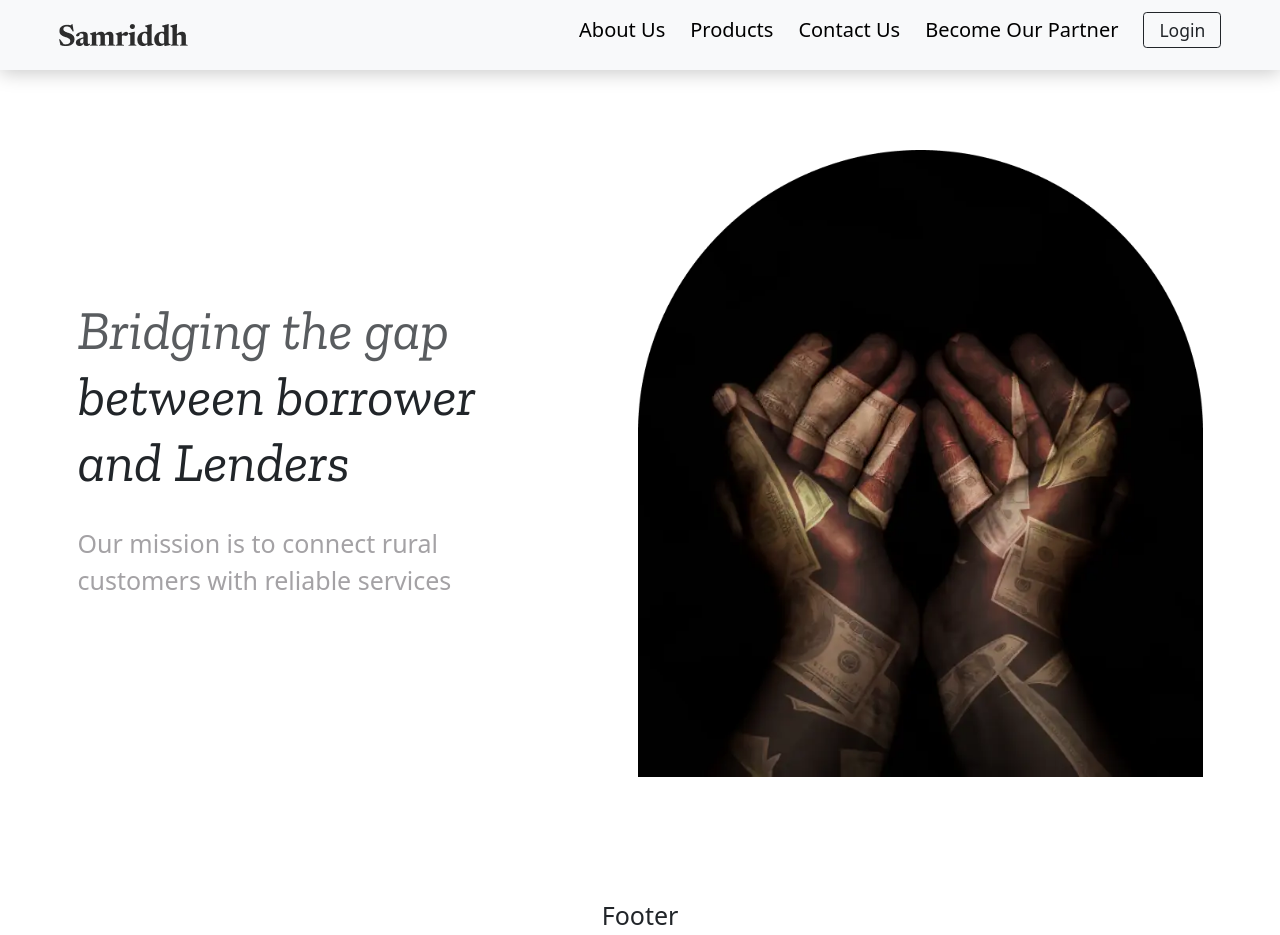
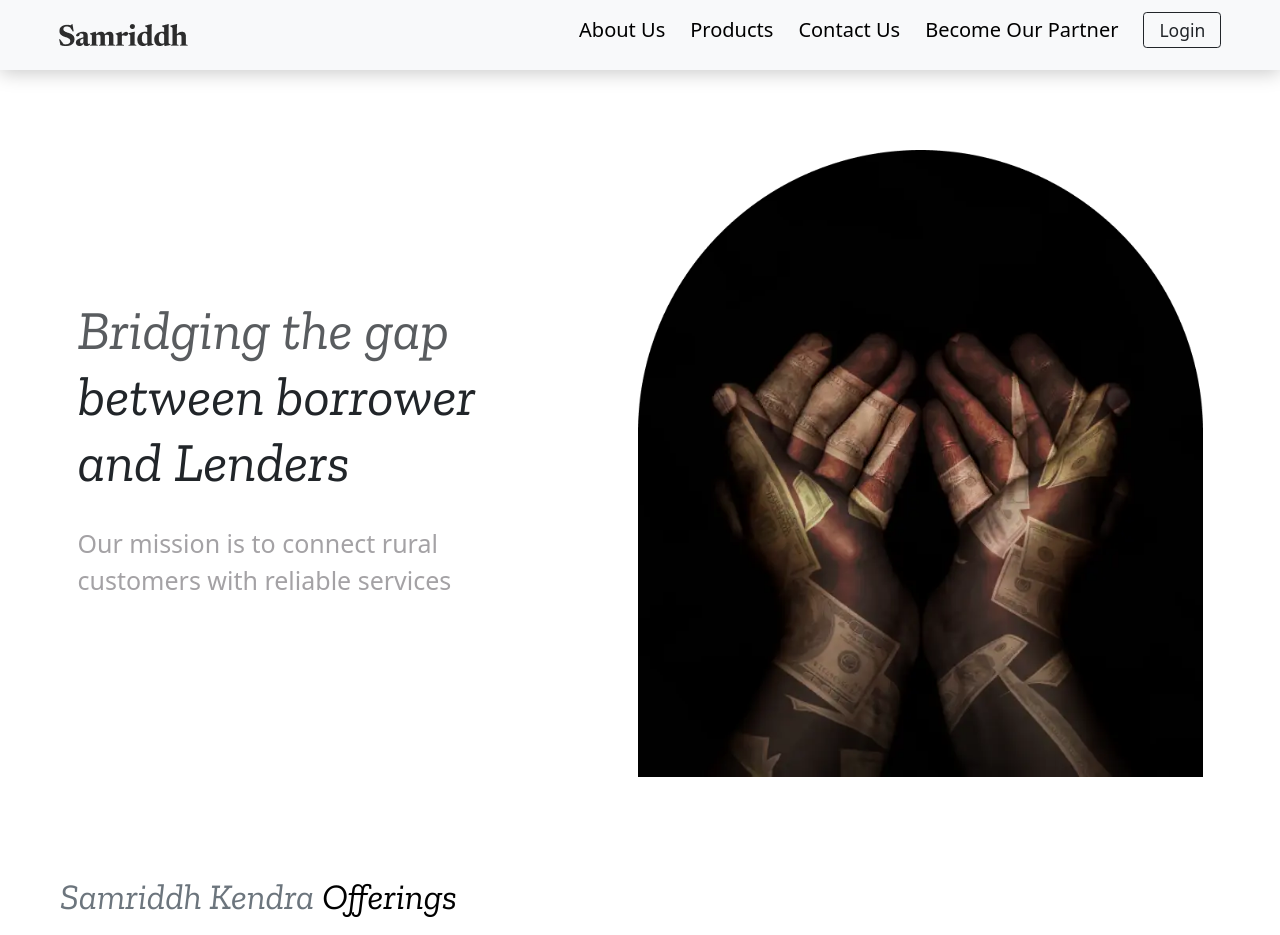
Before and after one commit to mohitanand744/Samriddh_React, a React (Vite) app: page / in a window 1280 px wide. Built offline with nearby package versions, Linux system fonts and the light colour scheme.

Commit message:
added some minor problems.

```diff
--- a/src/Layout.jsx
+++ b/src/Layout.jsx
@@ -8,7 +8,7 @@ const Layout = () => {
     <>
       <Nav />
       <Outlet />
-      <Footer />
+      {/*  <Footer /> */}
     </>
   );
 };
--- a/src/Pages/Home.jsx
+++ b/src/Pages/Home.jsx
@@ -21,6 +21,9 @@ const Home = () => {
           </div>
         </div>
       </section>
+      <p className="title-font mx-6 fs-36 text-secondary">
+        Samriddh Kendra <span className="text-black">Offerings</span>
+      </p>
     </div>
   );
 };
--- /dev/null
+++ b/src/Router/router.jsx
@@ -0,0 +1,34 @@
+import {
+  createBrowserRouter,
+  createRoutesFromElements,
+  Route,
+} from "react-router-dom";
+
+/*! Importing All Pages */
+
+import Layout from "../Layout";
+import Home from "../Pages/Home";
+import AboutUs from "../Pages/AboutUs";
+import Products from "../Pages/Products";
+import ContactUs from "../Pages/ContactUs";
+import BecomeOurPartner from "../Pages/BecomeOurPartner";
+
+export const router = createBrowserRouter(
+  createRoutesFromElements(
+    <Route path="/" element={<Layout />}>
+      <Route index element={<Home />} />
+      <Route path="about" element={<AboutUs />} />
+      <Route path="products" element={<Products />} />
+      <Route path="contact" element={<ContactUs />} />
+      <Route path="become_our_partner" element={<BecomeOurPartner />} />
+      <Route
+        path="*"
+        element={
+          <center className="mt-9">
+            <h1>Page Not Found!!</h1>
+          </center>
+        }
+      />
+    </Route>
+  )
+);
--- a/src/components/NavBar/Nav.jsx
+++ b/src/components/NavBar/Nav.jsx
@@ -6,10 +6,9 @@ const Nav = () => {
     <>
       <nav className="navbar bg-body-tertiary fixed-top nav b-shadow">
         <div className="container-fluid">
-          <a className="navbar-brand" href="/">
+          <NavLink className={"navbar-brand"}>
             <img src="./Samriddh.webp" alt="" />
-          </a>
-
+          </NavLink>
           <ul className="navLinks">
             <li className="nav-item">
               <NavLink
--- a/src/css/fonts.css
+++ b/src/css/fonts.css
@@ -10,5 +10,8 @@
 .fs-55 {
   font-size: 5.5rem !important;
 }
+.fs-36 {
+  font-size: 3.6rem !important;
+}
 
 /***** End Font size Section *****/
--- a/src/css/index.css
+++ b/src/css/index.css
@@ -7,6 +7,20 @@
 html {
   font-size: 62.5%;
 }
+
+/***** Margin & padding Section *****/
+
+.mt-15 {
+  margin-top: 15rem;
+}
+
+.mx-6 {
+  margin: 0 6rem;
+}
+
+/***** End Margin & padding Section *****/
+
+/* ---------------------------------------------------- */
 
 /***** Global Css *****/
 
@@ -36,11 +50,9 @@ li {
   color: #a4a2a5;
 }
 
-.mt-15 {
-  margin-top: 15rem;
-}
+/***** End Global Css *****/
 
-/***** End Global Css *****/
+/* ---------------------------------------------------- */
 
 /***** Sidebar Section *****/
 
@@ -61,6 +73,8 @@ li {
 }
 
 /***** End Sidebar Section *****/
+
+/* ---------------------------------------------------- */
 
 /***** NavBar Section *****/
 
@@ -86,6 +100,8 @@ li {
 }
 
 /***** End Home Section *****/
+
+/* ---------------------------------------------------- */
 
 /***** Responsiveness Section *****/
 
--- a/src/main.jsx
+++ b/src/main.jsx
@@ -13,41 +13,17 @@ import "bootstrap/dist/js/bootstrap.bundle.js";
 
 /* Using React Router Dom */
 
-import {
-  createBrowserRouter,
-  createRoutesFromElements,
-  Route,
-  RouterProvider,
-} from "react-router-dom";
+import { router } from "./Router/router";
+import { RouterProvider } from "react-router-dom";
 
-/*! Importing All Pages */
+/*
 
-import Layout from "./Layout.jsx";
-import Home from "./Pages/Home";
-import AboutUs from "./Pages/AboutUs";
-import Products from "./Pages/Products";
-import ContactUs from "./Pages/ContactUs";
-import BecomeOurPartner from "./Pages/BecomeOurPartner";
+-
+-
+-
+-
 
-const router = createBrowserRouter(
-  createRoutesFromElements(
-    <Route path="/" element={<Layout />}>
-      <Route index element={<Home />} />
-      <Route path="about" element={<AboutUs />} />
-      <Route path="products" element={<Products />} />
-      <Route path="contact" element={<ContactUs />} />
-      <Route path="become_our_partner" element={<BecomeOurPartner />} />
-      <Route
-        path="*"
-        element={
-          <center className="mt-9">
-            <h1>Page Not Found!!</h1>
-          </center>
-        }
-      />
-    </Route>
-  )
-);
+*/
 
 createRoot(document.getElementById("root")).render(
   <StrictMode>
```
